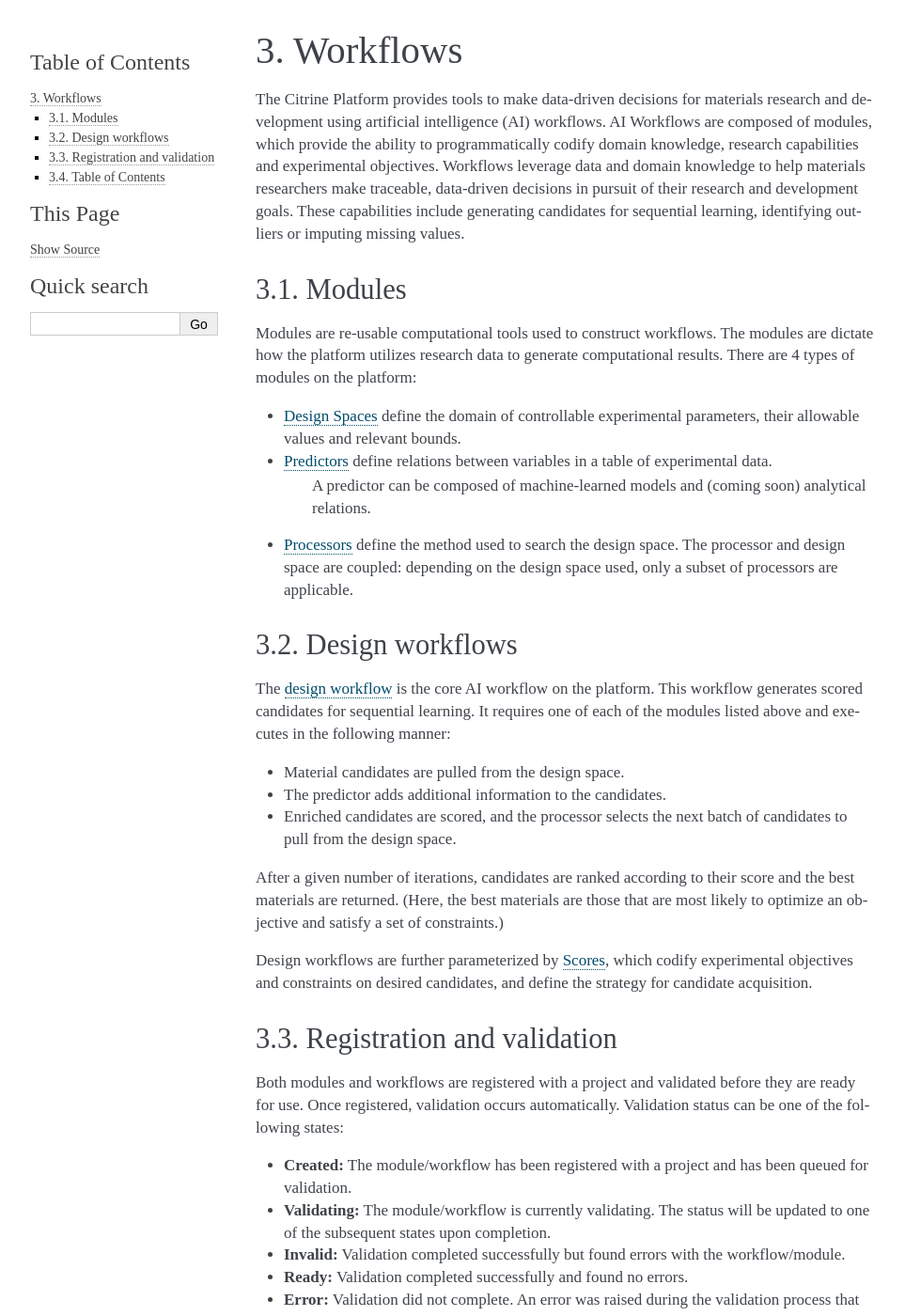
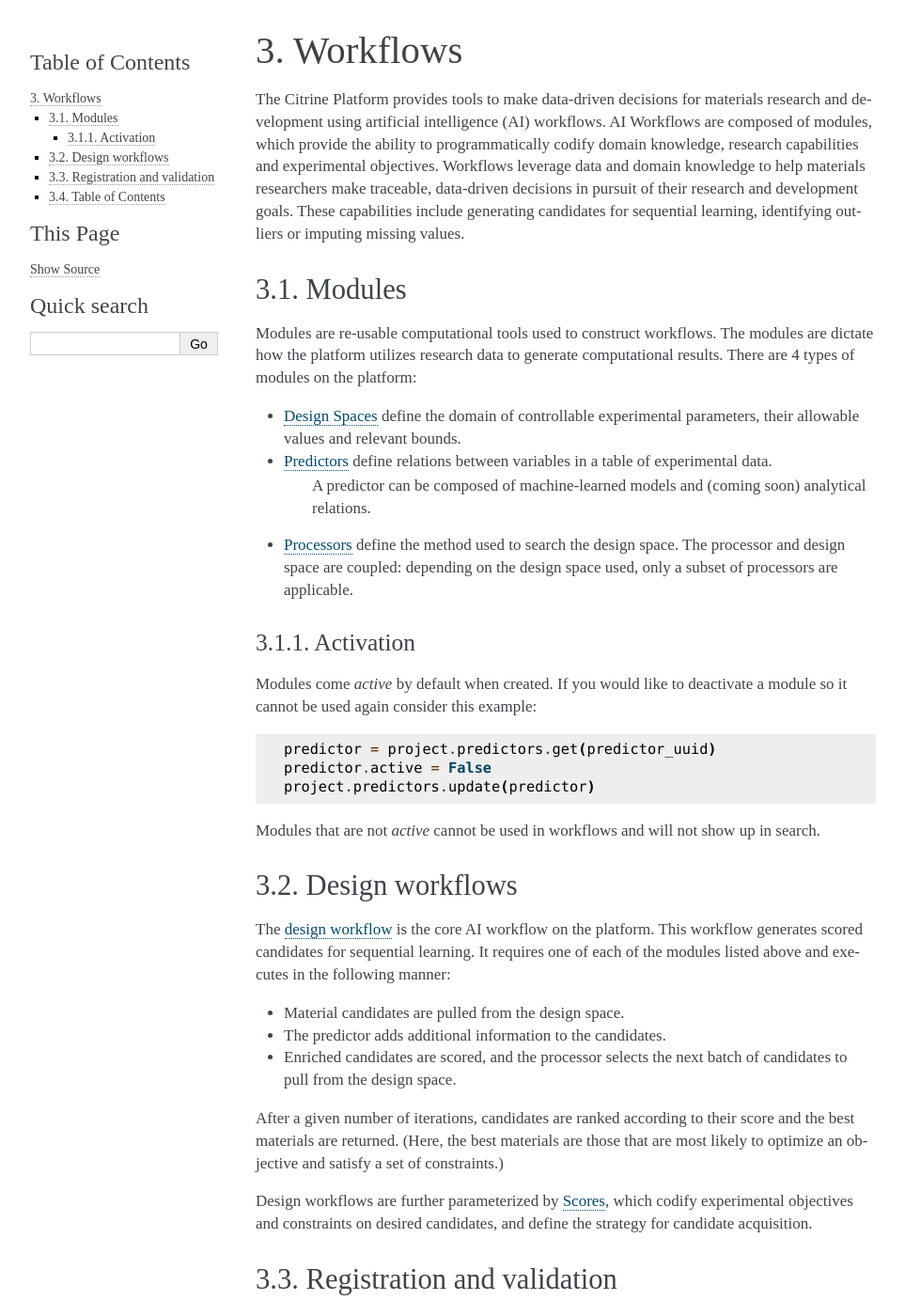
Before and after one commit to CitrineInformatics/citrine-python, a Sphinx documentation site: the page built from docs/source/workflows/index.rst, in a window 1280 px wide and 1400 px high. Shown: the whole window at 94% size, without its empty margins (148-1111 px from the left). Built offline with Sphinx 7.4.7, drawn with Linux system fonts in a browser that asks for light colours.

Commit message:
add docs for how to deactivate a module

```diff
--- a/docs/source/workflows/index.rst
+++ b/docs/source/workflows/index.rst
@@ -19,6 +19,19 @@
     A predictor can be composed of machine-learned models and (coming soon) analytical relations.
 -  :doc:`Processors <processors>` define the method used to search the design space.
    The processor and design space are coupled: depending on the design space used, only a subset of processors are applicable.
+
+Activation
+**********
+
+Modules come `active` by default when created. If you would like to deactivate a module so it cannot be used again consider this example:
+
+.. code:: python
+
+   predictor = project.predictors.get(predictor_uuid)
+   predictor.active = False
+   project.predictors.update(predictor)
+
+Modules that are not `active` cannot be used in workflows and will not show up in search.
 
 Design workflows
 ----------------
```
